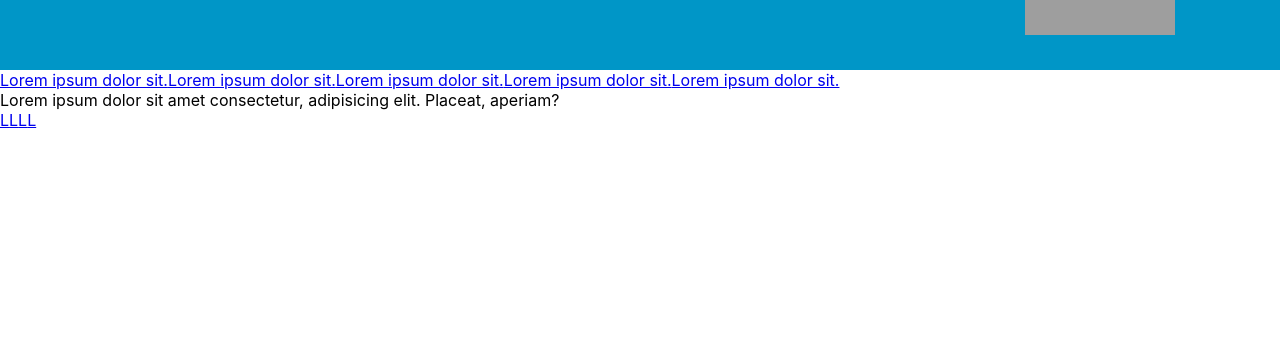
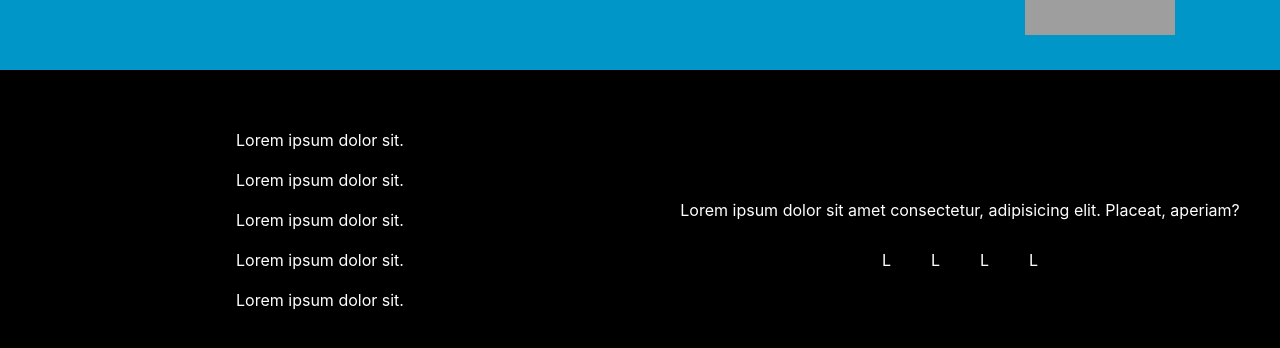
Before and after one commit to carl115/travelPage, a React (Create React App) app: page / in a window 1280 px wide. Shown: the part 3145-3493 px from the top of the page. Before the commit the page ends 3275 px from the top, so only its background shows below. Built offline with nearby package versions, Linux system fonts and the light colour scheme; grey boxes are pictures that could not be loaded.

Commit message:
Estilos Footer agregado

```diff
--- a/src/components/Footer.js
+++ b/src/components/Footer.js
@@ -1,4 +1,5 @@
 import React from 'react';
+import './styles/Footer.css';
 
 function Footer() {
     return(
@@ -12,10 +13,12 @@ function Footer() {
             </div>
             <div className="content-2">
                 <p>Lorem ipsum dolor sit amet consectetur, adipisicing elit. Placeat, aperiam?</p>
-                <a href="#">L</a>
-                <a href="#">L</a>
-                <a href="#">L</a>
-                <a href="#">L</a>
+                <div className="icons-socials">
+                    <a href="#">L</a>
+                    <a href="#">L</a>
+                    <a href="#">L</a>
+                    <a href="#">L</a>
+                </div>
             </div>
         </footer>
     );
--- /dev/null
+++ b/src/components/styles/Footer.css
@@ -0,0 +1,46 @@
+.Footer {
+    background: #000000;
+    width: 100%;
+    height: 300px;
+    display: grid;
+    grid-template-columns: repeat(2, 1fr);
+}
+
+.Footer .content-1 {
+    display: flex;
+    align-items: center;
+    justify-content: center;
+    flex-direction: column;
+}
+
+.Footer .content-1 a {
+    margin: 10px 0;
+    text-decoration: none;
+    color: #ffffff;
+}
+
+.Footer .content-1 a:hover {
+    color: #0096c7;
+}
+
+.Footer .content-2 {
+    display: flex;
+    align-items: center;
+    justify-content: center;
+    flex-direction: column;
+}
+
+.Footer .content-2 p {
+    margin: 30px 0;
+    color: #ffffff;
+}
+
+.Footer .content-2 .icons-socials a {
+    margin: 30px 20px;
+    text-decoration: none;
+    color: #ffffff;
+}
+
+.Footer .content-2 .icons-socials a:hover {
+    color: #0096c7;
+}
```
